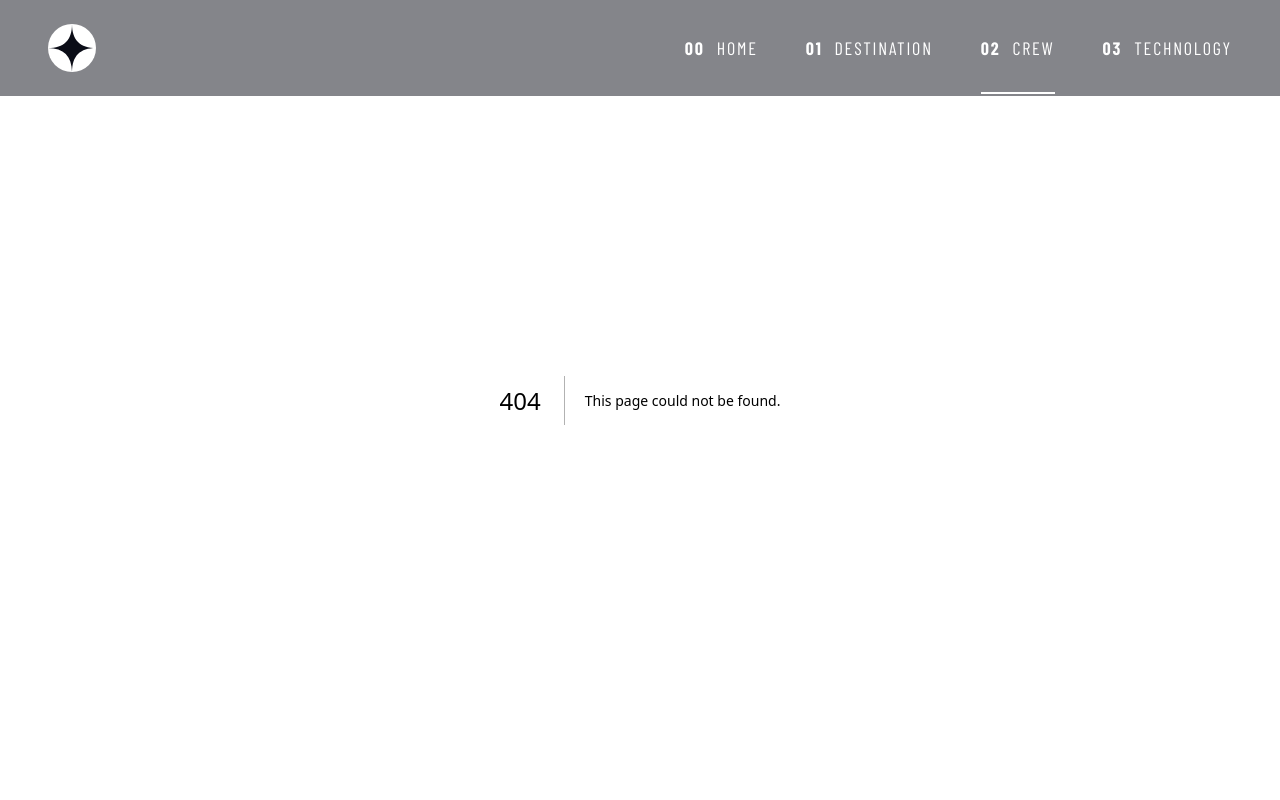
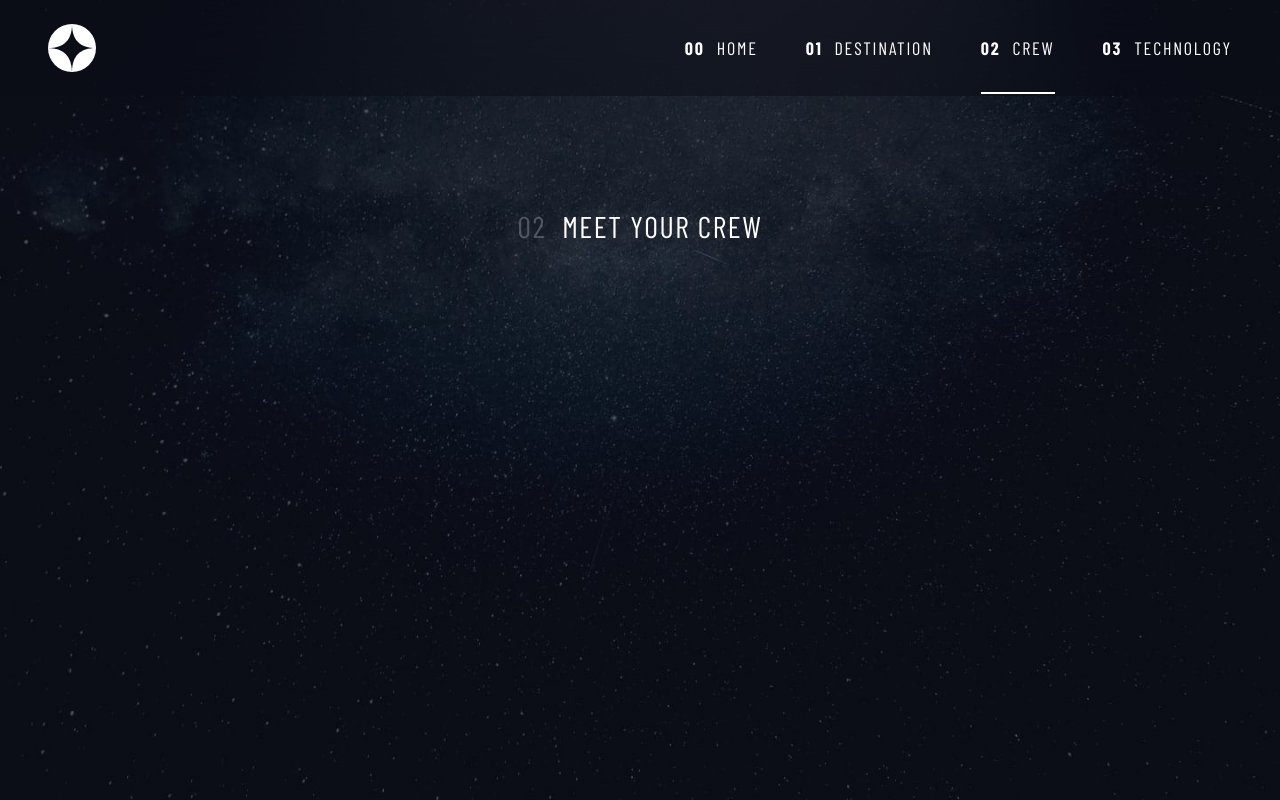
Before and after one commit to kamalsingh200238/space_website_v2, a Next.js app: page /crew in a window 1280 px wide. Before the commit this address had no page. Built offline with nearby package versions, Linux system fonts and the light colour scheme; a web font is replaced by a local one.

Commit message:
crew page with heading

```diff
--- /dev/null
+++ b/pages/crew/index.tsx
@@ -0,0 +1,21 @@
+import Heading from "@/components/Heading";
+import Image from "next/image";
+
+export default function Crew() {
+  return (
+    <div className="min-h-screen bg-primary-500 text-white">
+      <div
+        id="content"
+        className="bg-destination-mobile bg-cover bg-no-repeat md:bg-destination-tablet lg:bg-destination-desktop"
+      >
+        <main className="">
+          <section className="hero-size grid justify-center px-6 py-28 md:px-40 md:py-52">
+            <div className="max-w-5xl">
+              <Heading headingNumber="02" headingText="meet your crew" />
+            </div>
+          </section>
+        </main>
+      </div>
+    </div>
+  )
+}
```
